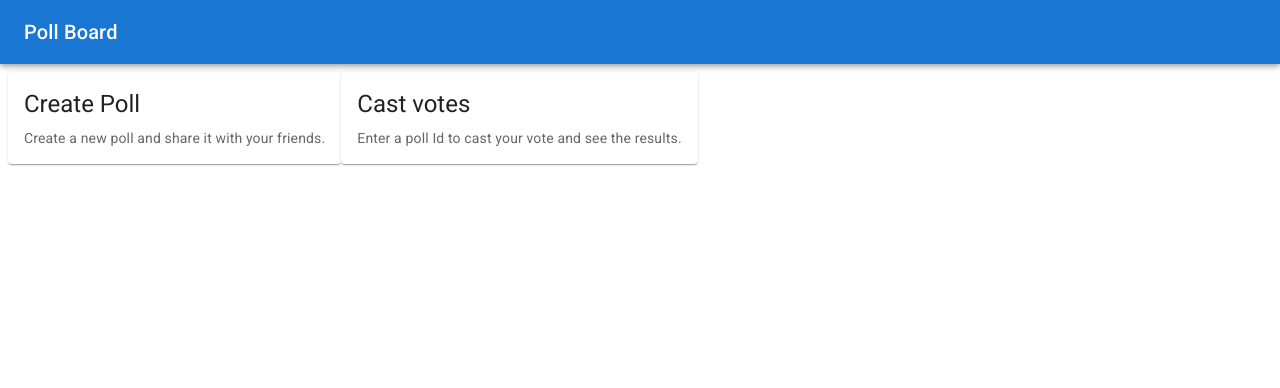
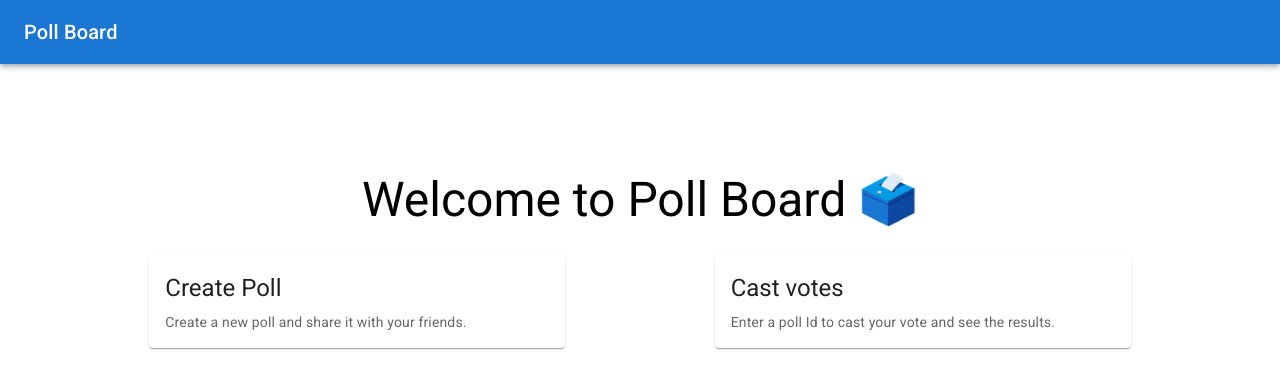
Before and after one commit to ashiqsultan/pollboard-frontend, a React (Vite) app: page / in a window 1280 px wide. Shown: the top 388 px of the page. Built offline with nearby package versions, Linux system fonts and the light colour scheme; no server answers; a web font is replaced by a local one.

Commit message:
Added Card component to home and poll box screens

```diff
--- a/src/components/Home.tsx
+++ b/src/components/Home.tsx
@@ -11,6 +11,7 @@ import DialogActions from '@mui/material/DialogActions';
 import DialogContent from '@mui/material/DialogContent';
 import DialogContentText from '@mui/material/DialogContentText';
 import DialogTitle from '@mui/material/DialogTitle';
+import Grid from '@mui/material/Grid';
 
 export default function Home() {
   const navigate = useNavigate();
@@ -87,9 +88,36 @@ export default function Home() {
   return (
     <>
       <PollIdDialog />
-      <div style={{ display: 'flex' }}>
-        <CardCreate />
-        <CardView />
+      <div style={{ marginTop: '100px' }}>
+        <div
+          style={{
+            display: 'flex',
+            justifyContent: 'center',
+            alignItems: 'center',
+          }}
+        >
+          <div style={{ width: '100%' }}>
+            <Typography style={{ textAlign: 'center' }} variant='h3'>
+              Welcome to Poll Board 🗳️
+            </Typography>
+            <Grid
+              style={{
+                display: 'flex',
+                justifyContent: 'space-evenly',
+                marginTop: '20px',
+              }}
+              container
+              spacing={1}
+            >
+              <Grid item xs={4}>
+                <CardCreate />
+              </Grid>
+              <Grid item xs={4}>
+                <CardView />
+              </Grid>
+            </Grid>
+          </div>
+        </div>
       </div>
     </>
   );
--- a/src/components/PollBox.tsx
+++ b/src/components/PollBox.tsx
@@ -1,5 +1,7 @@
 import { useEffect, useState } from 'react';
 import { useParams } from 'react-router-dom';
+import Card from '@mui/material/Card';
+import CardContent from '@mui/material/CardContent';
 import constants from '../constants';
 import { getPoll } from '../api';
 import Poll from './Poll';
@@ -56,9 +58,17 @@ const PollBox = (props: Props) => {
   }, [pollBox]);
   return (
     <>
+      <div style={{ padding: '20px' }}>
+        <Card>
+          <CardContent>
+            <div style={{ padding: '10px' }}>
               {pollId && (
                 <div>
-          <Poll pollId={pollId} name={poll.name} options={poll.options} />
+                  <Poll
+                    pollId={pollId}
+                    name={poll.name}
+                    options={poll.options}
+                  />
                 </div>
               )}
               {getVote(pollId || '') && (
@@ -66,6 +76,10 @@ const PollBox = (props: Props) => {
                   <PollChart options={options} votes={votes} />
                 </div>
               )}
+            </div>
+          </CardContent>
+        </Card>
+      </div>
     </>
   );
 };
```
Lines whose indentation alone changed are shown as unchanged.
